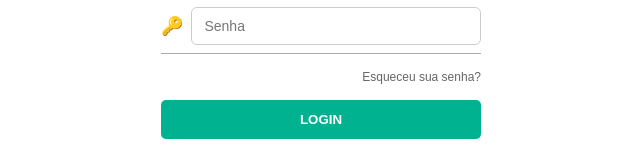
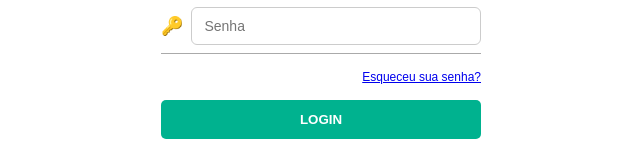
Before and after one commit to marisfreire/iesi_projeto, a React (Create React App) app in the folder frontend/: page / in a window 1280 px wide. Shown: the part 217-377 px from the top of the page, without its empty margins (319-959 px from the left). Built offline with nearby package versions, Linux system fonts and the light colour scheme.

Commit message:
link para o ti saude em esqueceu a senha

```diff
--- a/frontend/src/components/LoginForm.jsx
+++ b/frontend/src/components/LoginForm.jsx
@@ -73,7 +73,15 @@ const handleLogin = async () => {
         </label>
       </div>
 
-      <div className="forgot-password">Esqueceu sua senha?</div>
+      <div className="forgot-password">
+        <a
+          href="https://clinic.tisaude.com/#/esqueciSenha"
+          target="_blank"
+          rel="noopener noreferrer"
+        >
+          Esqueceu sua senha?
+        </a>
+      </div>
 
       <button className="login-button" onClick={handleLogin}>
         LOGIN
```
